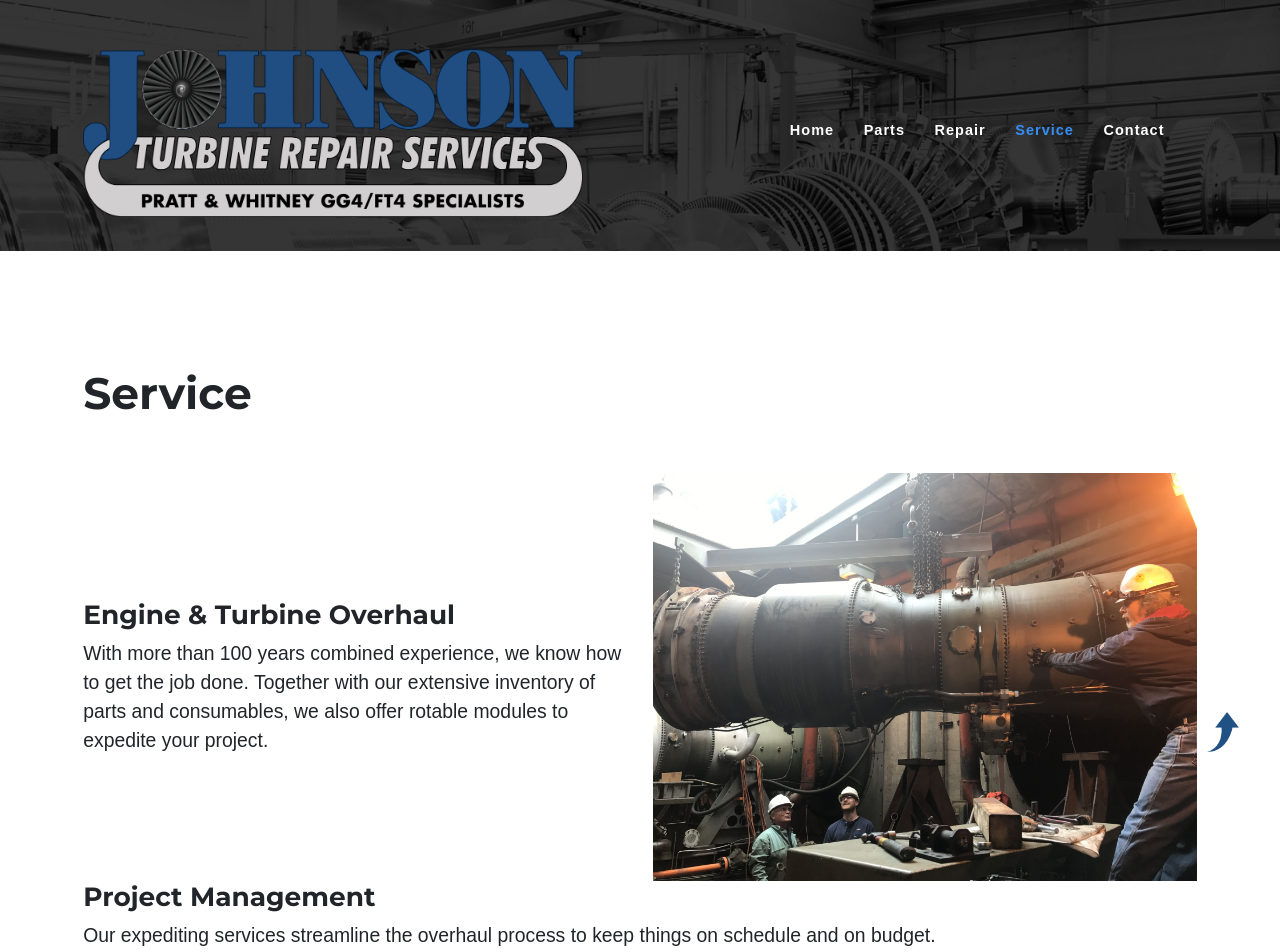
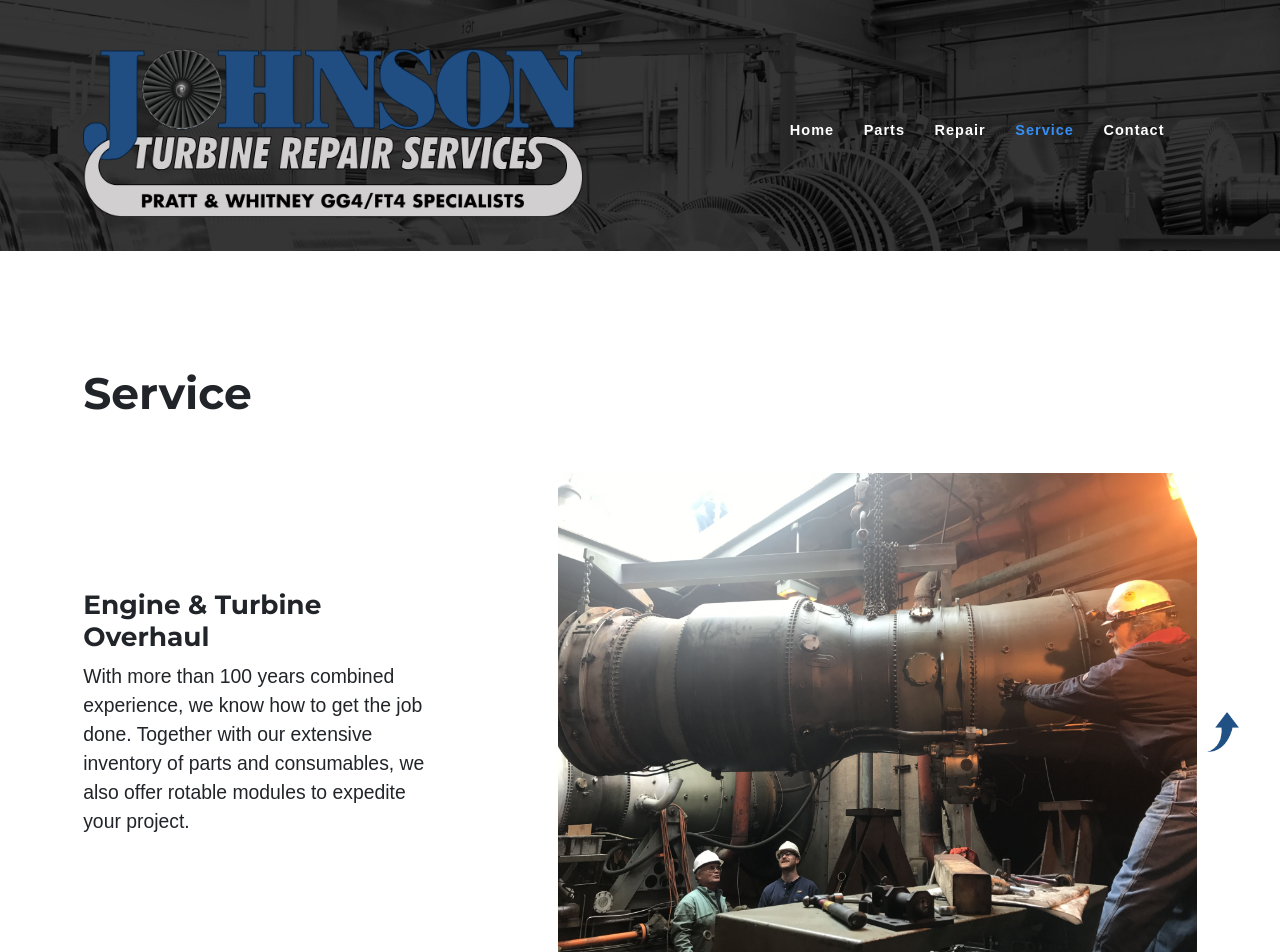
Before and after one commit to Tauromachian/jts-v2, a Nuxt app: page /service in a window 1280 px wide. Shown: the top 952 px of the page. Built offline with nearby package versions, Linux system fonts and the light colour scheme; a web font is replaced by a local one.

Commit message:
Fix the service view a little

```diff
--- a/pages/service.vue
+++ b/pages/service.vue
@@ -4,7 +4,7 @@
       <h1>Service</h1>
 
       <div class="row mt-5">
-        <div class="col-md-6 d-flex flex-column justify-content-center">
+        <div class="col-md-4 d-flex flex-column justify-content-center">
           <h4>Engine & Turbine Overhaul</h4>
           <p>
             With more than 100 years combined experience, we know how to get the
@@ -12,14 +12,14 @@
             consumables, we also offer rotable modules to expedite your project.
           </p>
         </div>
-        <div class="col-md-6">
+        <div class="col-md-7 ms-auto">
           <img
             src="/gg4-pratt-whitney-gas-turbine-install.JPG"
             alt="Pratt and Whitney GG4 gas turbine install."
             class="img-fluid"
           />
         </div>
-        <h4 class="white">Project Management</h4>
+        <h4 class="white mt-5">Project Management</h4>
         <p>
           Our expediting services streamline the overhaul process to keep things
           on schedule and on budget.
```
